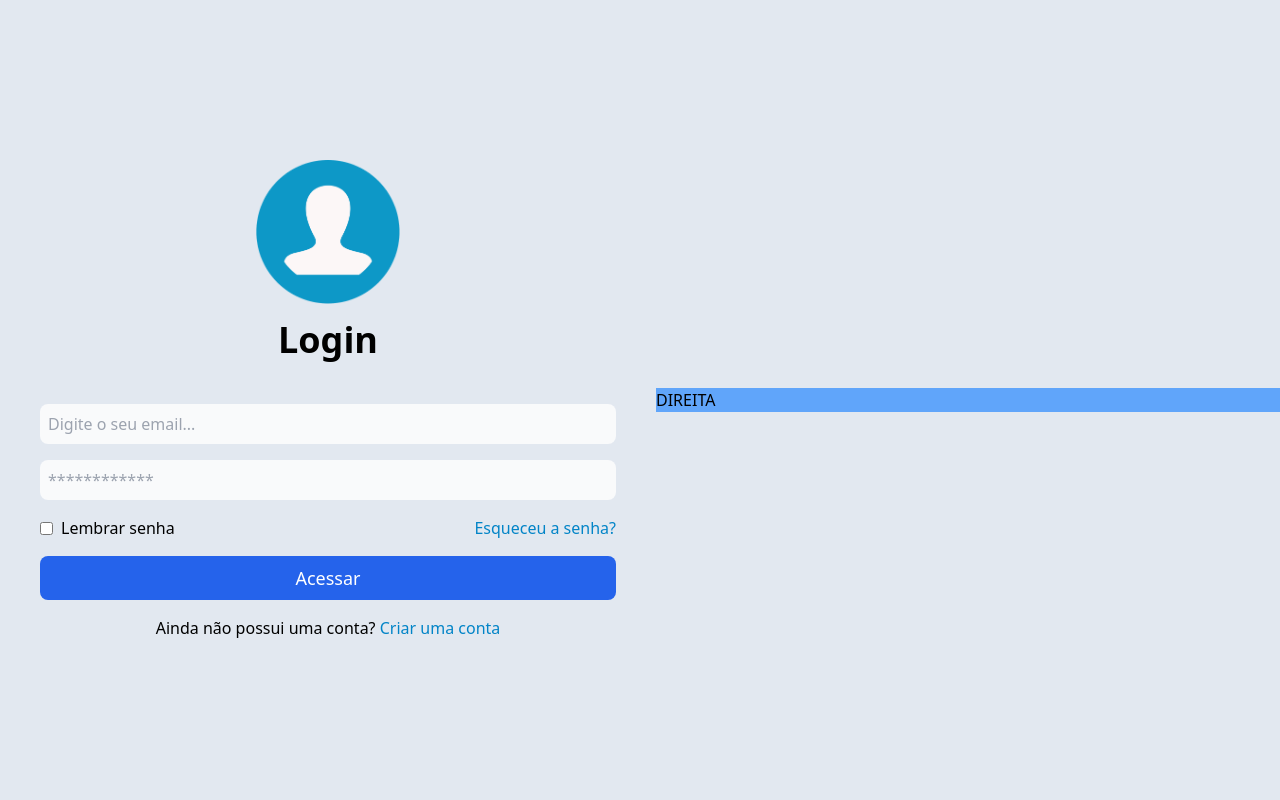
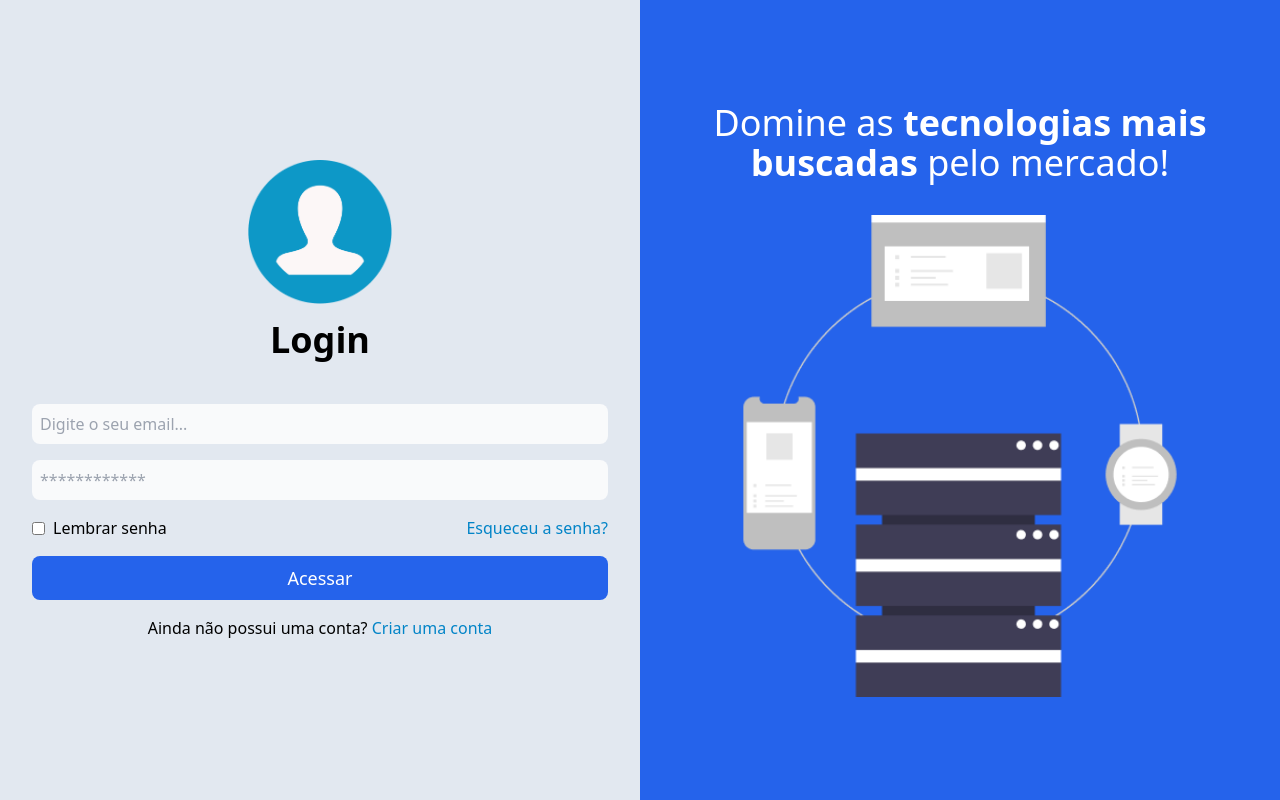
Before and after one commit to JosRafael/Curso-TailwindCSS, a website: page src/index.html in a window 1280 px wide. Drawn offline with Linux system fonts and the light colour scheme.

Commit message:
finalizando login

```diff
--- a/src/index.html
+++ b/src/index.html
@@ -55,7 +55,12 @@
 
     </section>
 
-    <section class="hidden md:flex w-full flex-1 bg-blue-400">DIREITA</section>
+    <section class="hidden md:flex gap-8 w-full flex-1 bg-blue-600
+    h-screen items-center justify-center flex-col p-4
+    ">
+    <h1 class="text-white text-2xl lg:text-4xl text-center max-w-lg">Domine as <strong>tecnologias mais buscadas </strong>  pelo mercado!</h1>
+    <img class="w-3/4 lg:w-full lg:max-w-md" src="assets/techs.png" alt="tecnologias usadas no mercado"/>
+    </section>
 
   </main>
 
```
Also changed, not shown: styles/output.css.
